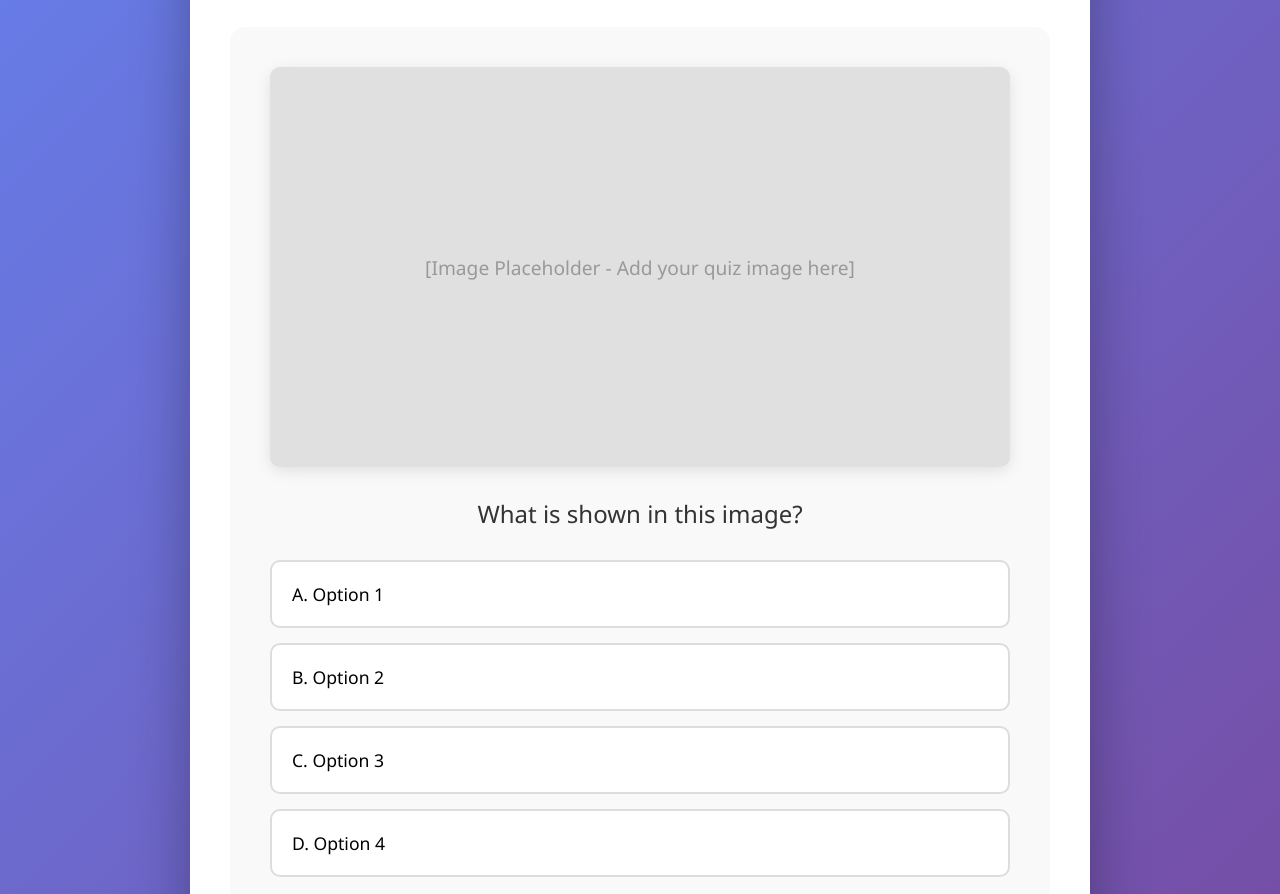
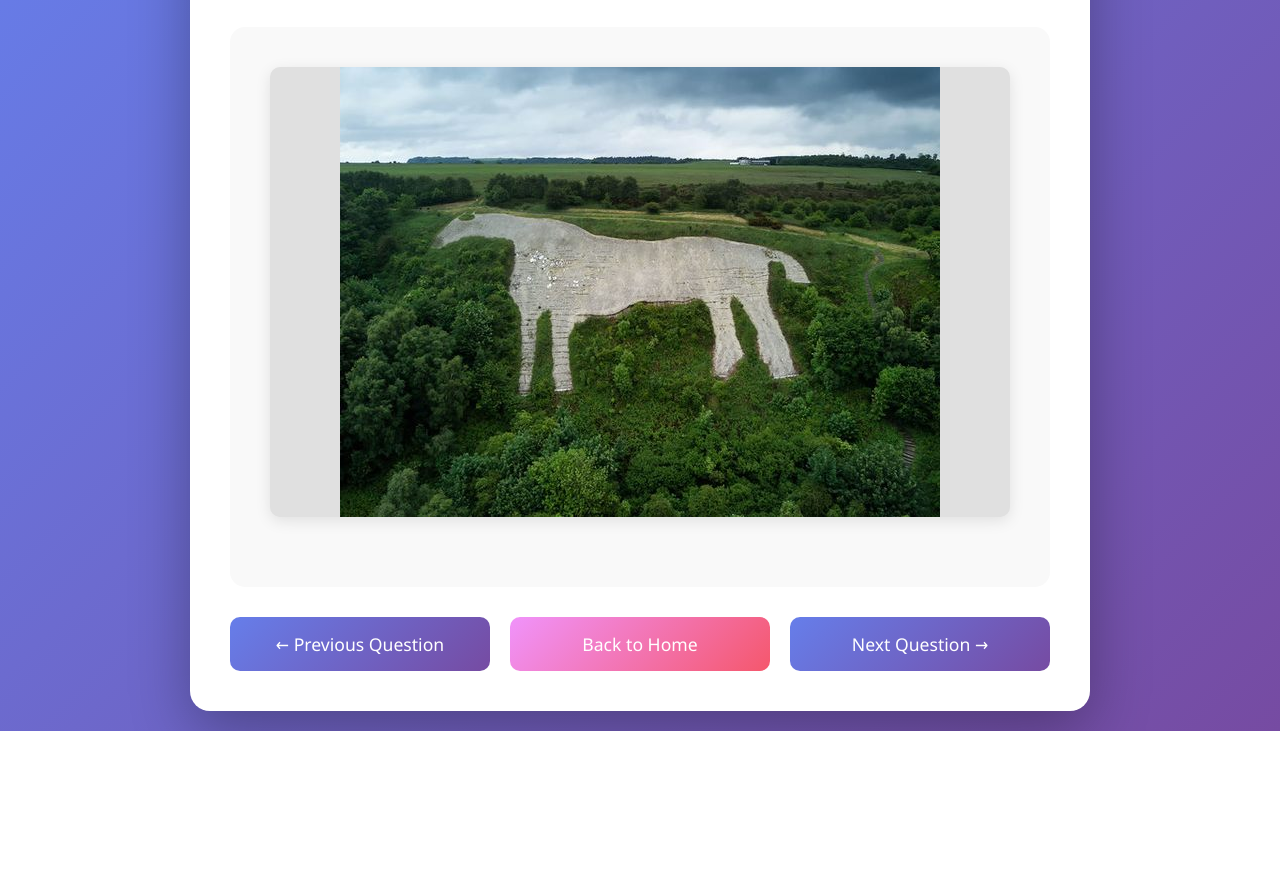
Before and after one commit to orcwarlord/quiz, a plain HTML site: page quiz9.html in a window 1280 px wide. Shown: the part 118-1012 px from the top of the page. After the commit the page ends 849 px from the top, so only its background shows below. Drawn offline with Linux system fonts and the light colour scheme.

Commit message:
Remove quiz question and options from quiz9.html
Removed the quiz question and options from the HTML.

```diff
--- a/quiz9.html
+++ b/quiz9.html
@@ -15,21 +15,11 @@
         <div class="quiz-content">
             <div class="quiz-image-container">
                 <div class="quiz-image-placeholder">
-                    [Image Placeholder - Add your quiz image here]
+                    <img src="image9.png">
                 </div>
             </div>
 
-            <div class="quiz-question">
-                <p>What is shown in this image?</p>
             </div>
-
-            <div class="quiz-options">
-                <div class="option">A. Option 1</div>
-                <div class="option">B. Option 2</div>
-                <div class="option">C. Option 3</div>
-                <div class="option">D. Option 4</div>
-            </div>
-        </div>
 
         <div class="navigation">
             <a href="quiz8.html" class="nav-button">← Previous Question</a>
```
